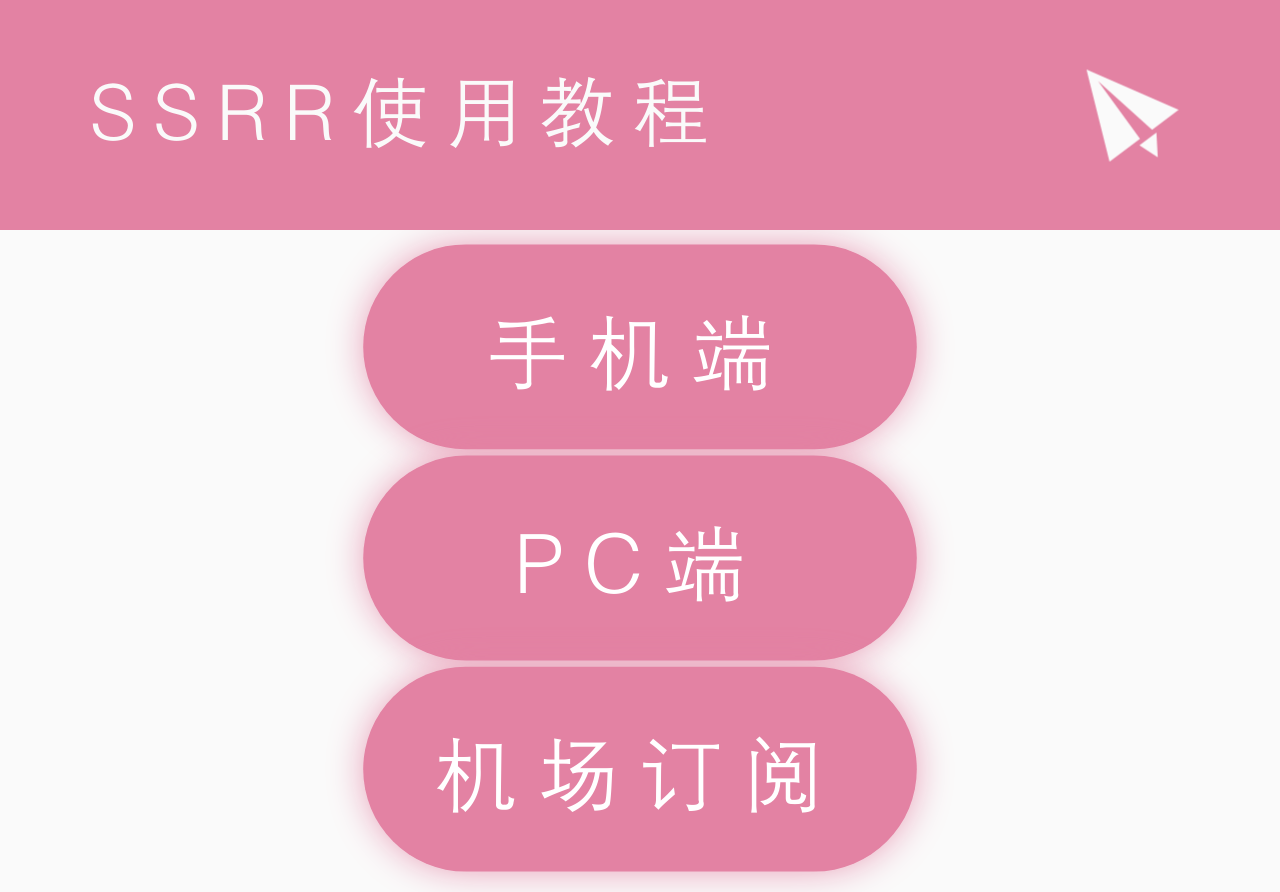
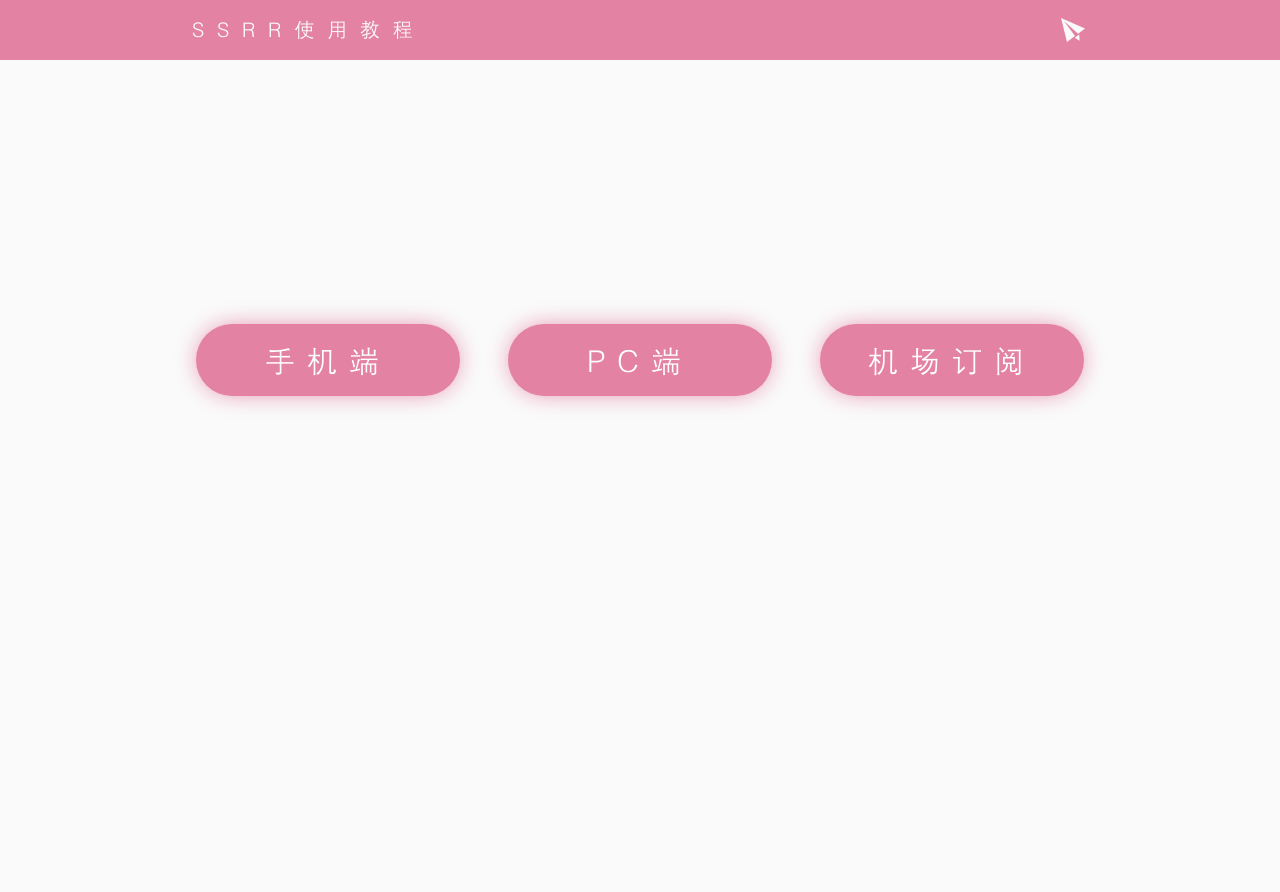
Before and after one commit to yqmaster/index, a PHP site: page /SSRR/SSRR.html in a window 1280 px wide. After the commit the page ends 408 px from the top, so only its background shows below. Run offline with PHP 8.4, Linux system fonts and the light colour scheme.

Commit message:
Update SSRR.css

```diff
--- a/SSRR/SSRR.css
+++ b/SSRR/SSRR.css
@@ -18,7 +18,7 @@ html {
 }
 
 p {
-    font-size: 3.5vw;
+    font-size: 25px;
 }
 
 button {
@@ -29,7 +29,7 @@ button {
 .icon {
     width: 1.5em;
     height: 1.5em;
-    vertical-align: -1.2vw;
+    vertical-align: -0.4em;
     fill: currentColor;
     overflow: hidden;
 }
@@ -39,9 +39,9 @@ button {
 }
 
 .picicon {
-    width: 5vw;
-    height: 5vw;
-    margin: -1.5vw 0;
+    width: 40px;
+    height: 40px;
+    margin: -10px 0;
 }
 
 header {
@@ -49,16 +49,16 @@ header {
     position: sticky;
     top: 0;
     background-color: #E382A3;
-    height: 18vw;
-    padding: 0 7vw;
+    height: 60px;
+    padding: 0 15vw;
 
     display: flex;
     justify-content: space-between;
     align-items: center;
 
-    font-size: 6vw;
+    font-size: 20px;
     color: #fafafa;
-    letter-spacing: 1.3vw;
+    letter-spacing: 1vw;
 }
 
 .feijiicon {
@@ -116,58 +116,72 @@ header {
     }
 }
 
+.choose {
+    display: flex;
+    flex-direction: row;
+    justify-content: center;
+    align-items: center;
+    min-width: 700px;
+    max-width: 900px;
+}
+
 .chooses {
-    height: 50vh;
-    width: 60%;
+    height: 75vh;
+    width: 80vw;
     margin: 0 auto;
-    transform: scale(1.6) translatey(10vh);
     background-color: #fafafa;
+    transform: scale(1.2);
+}
 
-    display: flex;
-    flex-direction: column;
-    justify-content: space-evenly;
-    align-items: center;
+.chooses button {
+    border-radius: 30px;
+    height: 60px;
+    width: 220px;
+    font-size: 25px;
+    line-height: 65px;
+    margin: 0 20px;
+    transition: all 0.4s;
 }
 
 .chooses1 {
-    height: 20vw;
-    width: 90vw;
-    margin: 3vw auto;
-    padding: 0vw 5vw;
+    height: 120px;
+    width: 60vw;
+    margin: 50px auto;
+    box-shadow: 0vw 0vw 20px -10px #E382A3;
     background-color: #ffffff;
-    display: flex;
-    flex-direction: row;
-    justify-content: space-around;
-    align-items: center;
     transition: all 0.8s;
+}
+
+.chooses1 button {
+    border-radius: 25px;
+    font-size: 20px;
+    height: 50px;
+    width: 180px;
+    line-height: 55px;
+    margin: 0 20px;
+    transition: all 0.4s;
 }
 
 .choose button {
     background-color: #E382A3;
-    border-radius: 5vw;
-    box-shadow: 0vw 0vw 2vw -0.3vw #E382A3;
-
-    font-size: 4vw;
+    box-shadow: 0 0 20px -3px #E382A3;
     color: #ffffff;
-    letter-spacing: 1vw;
-    transition: all 0.4s;
+    letter-spacing: 10px;
+    text-align: center;
 }
 
-.choose button:hover {
+button:hover {
     transform: scale(1.15);
-    box-shadow: 0vw 0vw 1vw 0.4vw #E382A3;
 }
 
-.choose .chooseduan {
-    height: 10vw;
-    width: 27vw;
-    line-height: 11vw;
-    text-align: center;
+.choose button:active {
+    background-color: #ffb4cd;
+    transition-delay: initial;
 }
 
 .content {
     display: none;
-    animation: fadeEffect 0.6s;
+    animation: fadeEffect 0.7s;
 }
 
 @keyframes fadeEffect {
@@ -183,41 +197,44 @@ header {
 }
 
 .choise {
-    width: 85vw;
+    width: 55vw;
+    min-width: 700px;
+    max-width: 900px;
     margin: 0 auto;
+    padding: 0 100px;
 
-    line-height: 5vw;
-    letter-spacing: 0.05vw;
+    line-height: 30px;
+    letter-spacing: 2px;
 }
 
 .content .box {
-    margin: 4vw auto;
-    padding: 6vw 8vw;
+    margin: 40px auto;
+    padding: 50px 150px;
     background-color: #ffffff;
-    border-radius: 1vw;
-    box-shadow: 0vw 1vw 2vw -1.2vw #cfcfcf;
-    font-size: 3.3vw;
+    border-radius: 5px;
+    box-shadow: 0 5px 10px -5px #cfcfcf;
+    font-size: 20px;
 
     transition: all 1s;
 }
 
 .content .box:hover {
-    border-radius: 3vw;
+    border-radius: 20px;
     transform: scale(1.06);
-    box-shadow: 0vw 1vw 3vw -2vw #444444;
+    box-shadow: 0vw 25px 30px -25px #444444;
 }
 
 .choise button {
     background-color: #E382A3;
-    height: 8vw;
+    height: 50px;
 
-    padding: 0.5vw 3vw 0;
-    margin: -0.5vw 0vw 2vw 0vw;
+    padding: 5px 30px 0;
+    margin: 5px 0 20px 40px;
 
     border-radius: 4vw;
-    box-shadow: 0vw 0vw 1.8vw -0.4vw #E382A3;
+    box-shadow: 0 0 15px -3px #E382A3;
 
-    font-size: 3vw;
+    font-size: 20px;
     color: #ffffff;
     letter-spacing: 0.3vw;
     transition: all 0.5s;
@@ -230,9 +247,12 @@ header {
 
 .helppic,
 .helppicbig {
+    border-style: solid;
+    border-width: 0;
+    border-radius: 0;
     z-index: 2;
-    width: 85%;
-    max-width: 70vw;
+    width: 60%;
+    max-width: 400px;
     margin: 0 5vw;
     transition: all 0.5s;
 }
```
